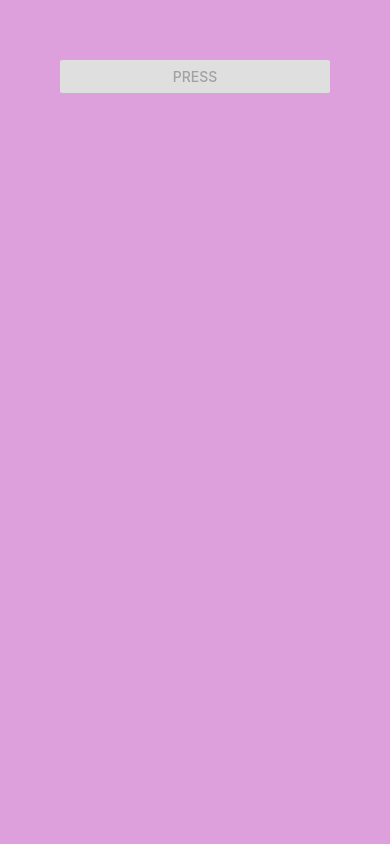
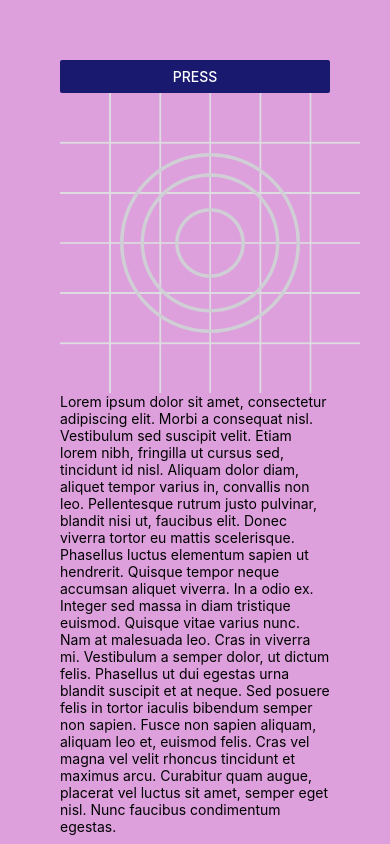
Before and after one commit to Marvellous890/my-react-native, a React Native app: screen / in a window 390 px wide. Built offline with nearby package versions, Linux system fonts and the light colour scheme.

Commit message:
pressable

```diff
--- a/App.js
+++ b/App.js
@@ -1,4 +1,4 @@
-import {View, Button} from 'react-native';
+import {View, Button, Text, Image, Pressable} from 'react-native';
 
 const logoImg = require('./assets/adaptive-icon.png');
 
@@ -10,8 +10,17 @@ export default function App() {
         title="Press"
         onPress={() => console.log("Button Pressed")}
         color="midnightblue"
-        disabled
       />
+      <Pressable onPress={() => console.log("Image Pressed")}>
+        <Image source={logoImg} style={{width: 300, height: 300}}/>
+      </Pressable>
+      <Pressable onPress={() => console.log("Text Pressed")}>
+        <Text>
+          Lorem ipsum dolor sit amet, consectetur adipiscing elit. Morbi a consequat nisl. Vestibulum sed suscipit velit. Etiam lorem nibh, fringilla ut cursus sed, tincidunt id nisl. Aliquam dolor diam, aliquet tempor varius in, convallis non leo. Pellentesque rutrum justo pulvinar, blandit nisi ut, faucibus elit. Donec viverra tortor eu mattis scelerisque. Phasellus luctus elementum sapien ut hendrerit. Quisque tempor neque accumsan aliquet viverra. In a odio ex. Integer sed massa in diam tristique euismod. Quisque vitae varius nunc. Nam at malesuada leo. Cras in viverra mi.
+
+          Vestibulum a semper dolor, ut dictum felis. Phasellus ut dui egestas urna blandit suscipit et at neque. Sed posuere felis in tortor iaculis bibendum semper non sapien. Fusce non sapien aliquam, aliquam leo et, euismod felis. Cras vel magna vel velit rhoncus tincidunt et maximus arcu. Curabitur quam augue, placerat vel luctus sit amet, semper eget nisl. Nunc faucibus condimentum egestas.
+        </Text>
+      </Pressable>
     </View>
   );
 }
```
